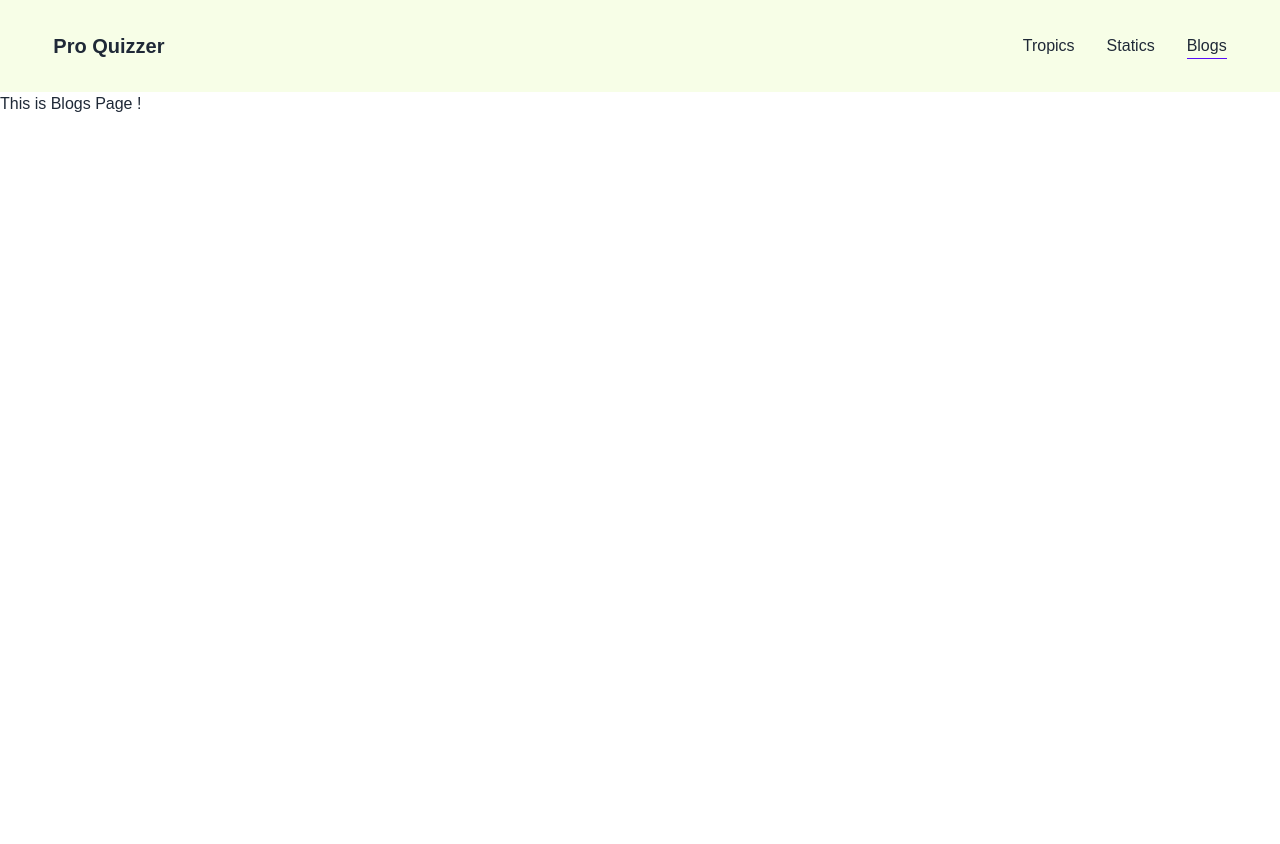
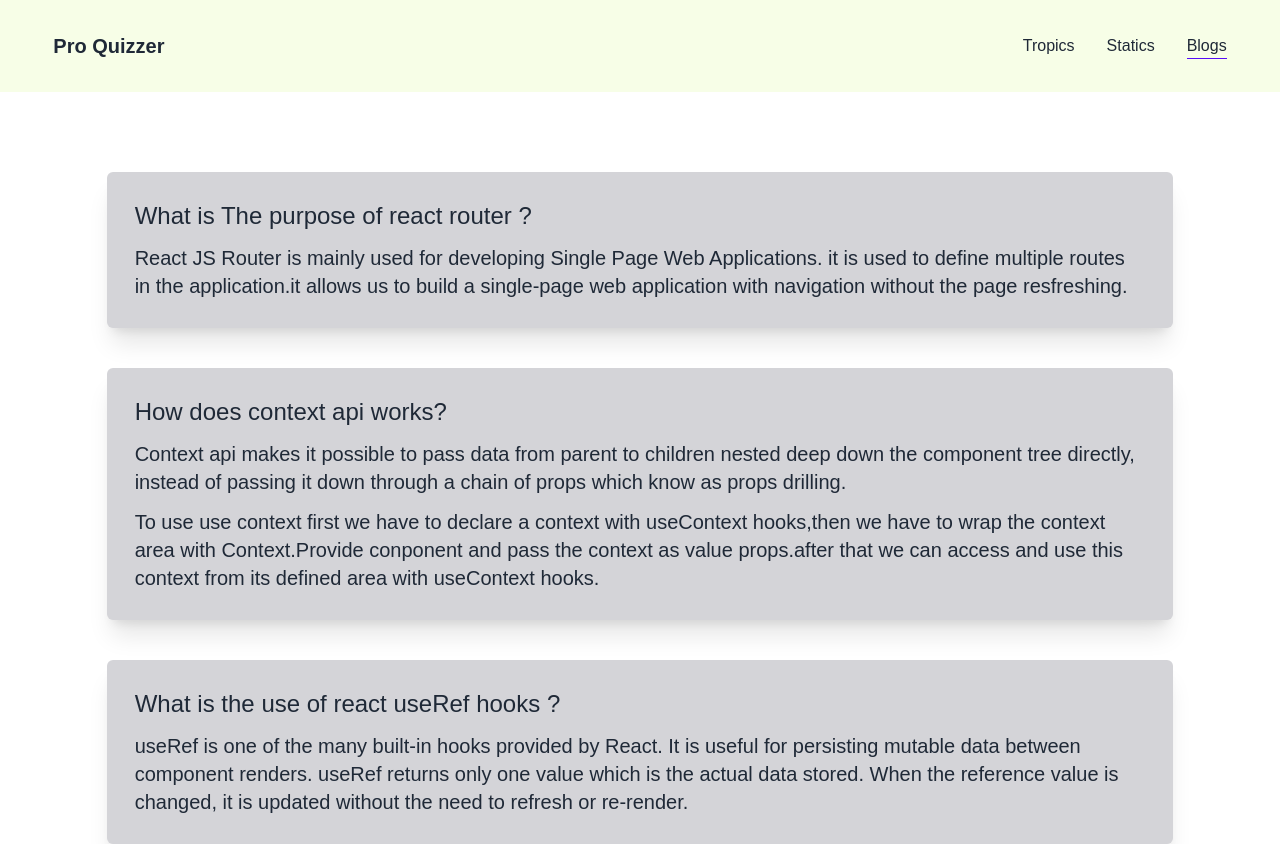
Before and after one commit to abusayed0/pro-quizzer, a React (Create React App) app: page /blogs in a window 1280 px wide. Before the commit the page ends 800 px from the top, so only its background shows below. Built offline with nearby package versions, Linux system fonts and the light colour scheme.

Commit message:
added blog

```diff
--- a/src/components/blogs/Blogs.js
+++ b/src/components/blogs/Blogs.js
@@ -2,8 +2,31 @@ import React from 'react';
 
 const Blogs = () => {
     return (
-        <div>
-            <h2>This is Blogs Page !</h2>
+        <div className="md:w-10/12 md:mx-auto">
+            <div className="mt-20 grid grid-cols-1 gap-10">
+                <div className="bg-zinc-300 shadow-xl p-7 rounded-md flex flex-col gap-3">
+                    <h2 className="text-2xl">What is The purpose of react router ?</h2>
+                    <p className="text-xl">
+                    React JS Router is mainly used for developing Single Page Web Applications. it is used to define multiple routes in the application.it allows us to build a single-page web application with navigation without the page resfreshing.
+                    </p>
+                </div>
+                <div className="bg-zinc-300 shadow-xl p-7 rounded-md flex flex-col gap-3">
+                    <h2 className="text-2xl">How does context api works?</h2>
+                    <p className="text-xl">
+                    Context api makes it possible to pass data from parent to children nested deep down the component tree directly, instead of passing it down through a chain of props which know as props drilling.
+                    </p>
+                    <p className="text-xl">
+                        To use use context first we have to declare a context with useContext hooks,then we have to wrap the context area with Context.Provide conponent and pass the context  as value props.after that we can access and use this context from its defined area with useContext hooks.
+                        </p>
+                </div>
+                <div className="bg-zinc-300 shadow-xl p-7 rounded-md flex flex-col gap-3">
+                    <h2 className="text-2xl">What is the use of react useRef hooks ?</h2>
+                    <p className="text-xl">useRef is one of the many built-in hooks provided by React. It is useful for persisting mutable data between component renders. useRef returns only one value which is the actual data stored. When the reference value is changed, it is updated without the need to refresh or re-render.
+                    </p>
+                </div>
+
+            </div>
+
         </div>
     );
 };
--- a/src/components/quizes/Quizes.js
+++ b/src/components/quizes/Quizes.js
@@ -6,8 +6,8 @@ const Quizes = () => {
     const quizesData=useLoaderData().data;
     const {questions,name} = quizesData;
     return (
-        <div className="md:w-10/12 mx-auto mt-20">
-            <h2 className="text-3xl font-bold text-center ">{name} Related Question.</h2>
+        <div className="md:w-10/12 md:mx-auto mt-20">
+            <h2 className="text-3xl font-bold text-center px-7">{name} Related Question.</h2>
             <div className="grid grid-cols-1 gap-16 mt-10">
                 {
                     questions.map((question,index)=><SingleQuestion
--- a/src/components/single-tropic/SingleTropic.js
+++ b/src/components/single-tropic/SingleTropic.js
@@ -1,3 +1,5 @@
+import { faArrowRight } from '@fortawesome/free-solid-svg-icons';
+import { FontAwesomeIcon } from '@fortawesome/react-fontawesome';
 import React from 'react';
 import { Link, useNavigate } from 'react-router-dom';
 
@@ -11,7 +13,7 @@ const SingleTropic = ({ tropic }) => {
                 <h2 className="card-title">Topic: {name}</h2>
                 <p>Total Question : {total}</p>
                 <div className="card-actions justify-end">
-                    <button onClick={()=>navigate(`/quiz/${id}`)} className="btn btn-primary">Start Now</button>
+                    <button onClick={()=>navigate(`/quiz/${id}`)} className="btn btn-primary">Start Now <FontAwesomeIcon icon={faArrowRight} className="text-xl ml-2"/></button>
                 </div>
             </div>
         </div>
--- a/src/components/statics/Statics.js
+++ b/src/components/statics/Statics.js
@@ -5,8 +5,8 @@ import { Bar, BarChart, Legend, ResponsiveContainer, Tooltip, XAxis, YAxis } fro
 const Statics = () => {
     const data = useLoaderData().data;
     return (
-        <div className="md:w-10/12 mx-auto mt-20">
-            <h3 className="text-2xl text-center">This is a quiz tropic vs tropic total question bar char.</h3>
+        <div className="md:w-10/12 md:mx-auto mt-20">
+            <h3 className="text-2xl text-center px-5">This is a quiz tropic vs total question on this tropic bar char.</h3>
             <div className="h-96 mt-10">
             <ResponsiveContainer width={"100%"} height="100%" margin={"auto"}>
 
@@ -15,7 +15,7 @@ const Statics = () => {
                     margin={{
                         top: 5,
                         right: 30,
-                        left: 20,
+                        left: 0,
                         bottom: 5
                     }}
                 >
```
